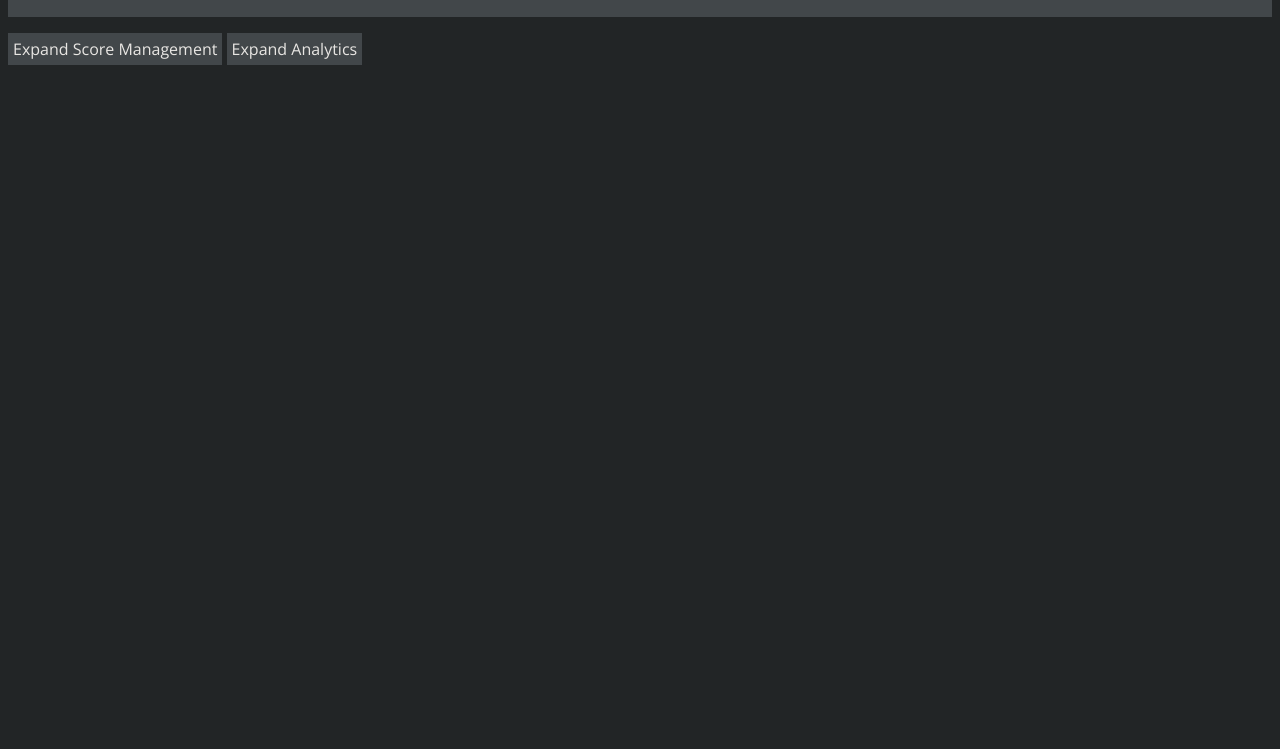
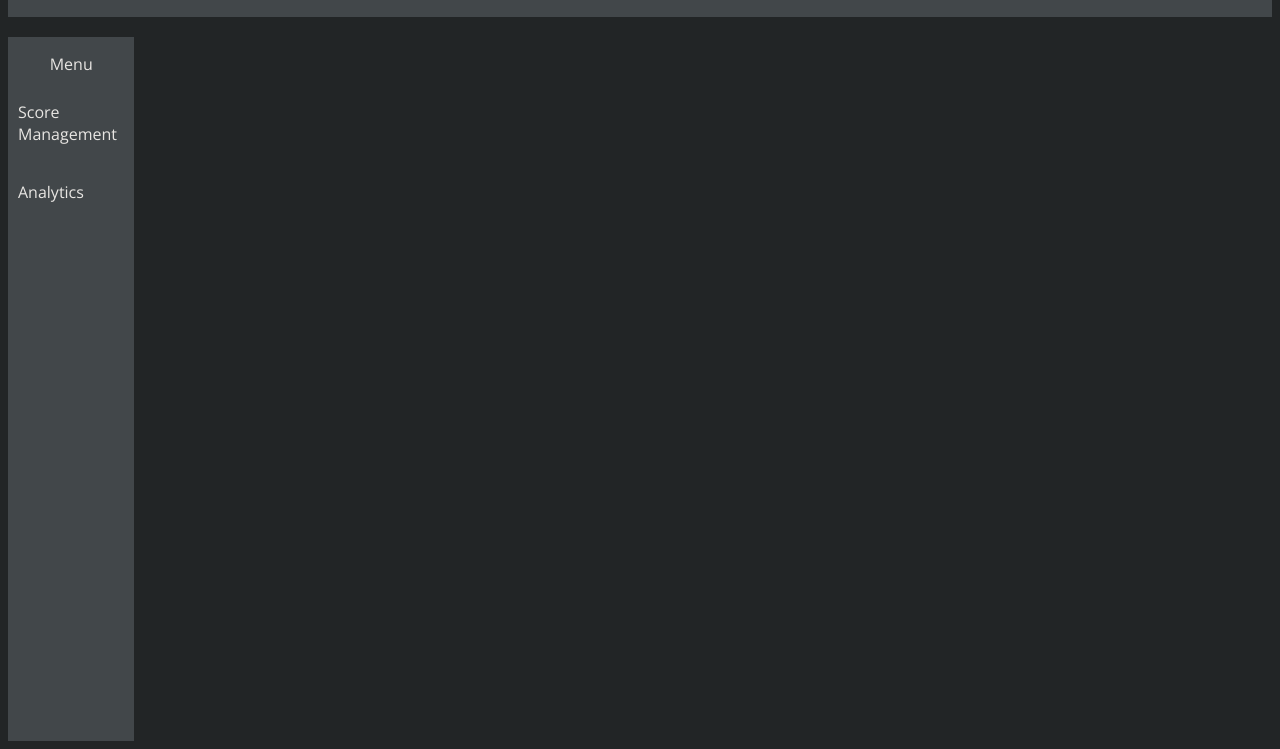
Before and after one commit to dode5656/Leaderboard, a website: page public/admin.html in a window 1280 px wide. Shown: the part 64-813 px from the top of the page. Drawn offline with nearby package versions, Linux system fonts and the light colour scheme; files that its build step writes are made by us from their sources.

Commit message:
Change buttons to menu

```diff
--- a/assets/css/style2.css
+++ b/assets/css/style2.css
@@ -50,3 +50,31 @@ header h2 {
 .selected {
     background-color: rgb(90, 95, 99) !important;
 }
+
+.menu {
+    background-color: rgb(66, 71, 74);
+    margin-top: 20px;
+    width: 10%;
+    height: 88vh;
+}
+
+.container {
+    display: flex;
+}
+
+#analytics {
+    margin: 50px;
+}
+
+#score-mgmt {
+    margin: 50px;
+}
+
+#menu-title {
+    text-align: center;
+    padding: 0px;
+}
+
+.menu-button {
+    padding: 10px;
+}
--- a/public/admin.html
+++ b/public/admin.html
@@ -12,10 +12,11 @@
         <p class="button" id="logout-button" onclick="logout()">Logout</p>
     </header>
     <div class="container">
-        <div id="expand-buttons">
-            <p class="button" id="score-mgmt-button">Expand Score Management</p>
-            <p class="button" id="analytics-button">Expand Analytics</p>
-            </div>
+        <div class="menu">
+            <p id="menu-title">Menu</p>
+            <p class="menu-button" id="score-mgmt-button">Score Management</p>
+            <p class="menu-button" id="analytics-button">Analytics</p>
+        </div>
         <div id="score-mgmt" hidden="true">
             <form id="form"><table id="table"></table><button type="submit">Save</button></form>
         </div>
```
